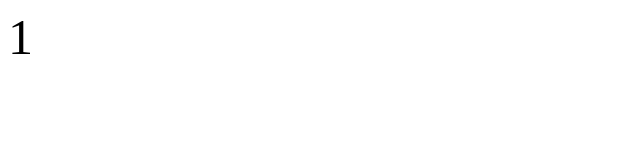
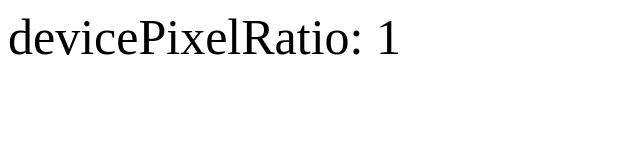
Before and after one commit to Leikam/leikam.github.io, a plain HTML site: page lab/index.html in a window 1280 px wide. Shown: the whole page, without its empty margins (0-640 px from the left). Drawn offline with Linux system fonts and the light colour scheme.

Commit message:
device pixel ratio test; +build.sh;

```diff
--- a/lab/index.html
+++ b/lab/index.html
@@ -2,14 +2,14 @@
 <html>
 <head lang="en">
     <meta charset="UTF-8">
-    <title></title>
+    <title>Tests</title>
 </head>
 <body>
 <script>
     (function () {
         var txt = document.createElement("SPAN");
         txt.style.fontSize = '50px';
-        txt.appendChild(document.createTextNode(window.devicePixelRatio));
+        txt.appendChild(document.createTextNode("devicePixelRatio: "+ window.devicePixelRatio));
         document.body.appendChild(txt);
     })();
 </script>
```
Also changed, not shown: 1 other file.
